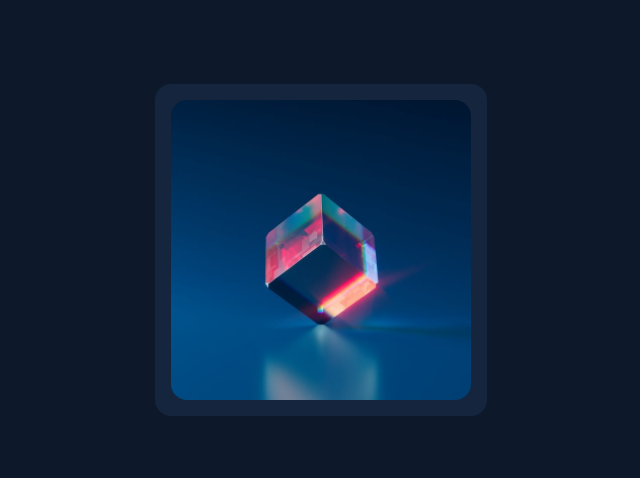
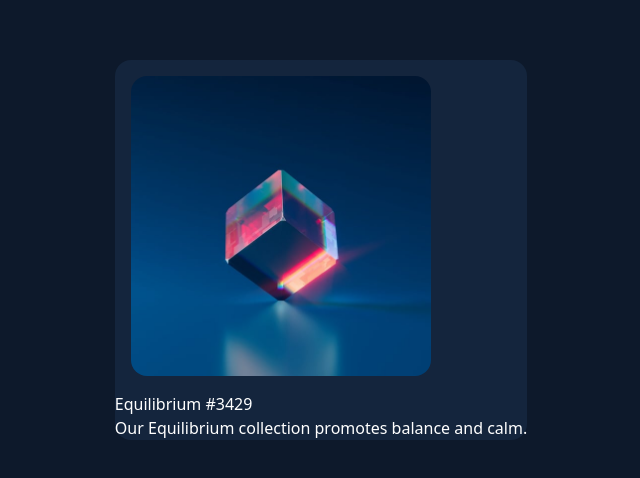
Before and after one commit to otilor/nft-preview-card-frontend-mentor, a Next.js app: page / in a window 1280 px wide. Shown: the part 150-628 px from the top of the page, without its empty margins (319-959 px from the left). Built offline with nearby package versions, Linux system fonts and the light colour scheme.

Commit message:
add different text sections

```diff
--- a/pages/index.js
+++ b/pages/index.js
@@ -25,6 +25,10 @@ export default function Home() {
                 alt="Ethereum Icon"
               />
             </div>
+            <div>
+              <h4>Equilibrium #3429</h4>
+              <p className="text-muted">Our Equilibrium collection promotes balance and calm.</p>
+            </div>
           </div>
         </div>
       </main>
```
